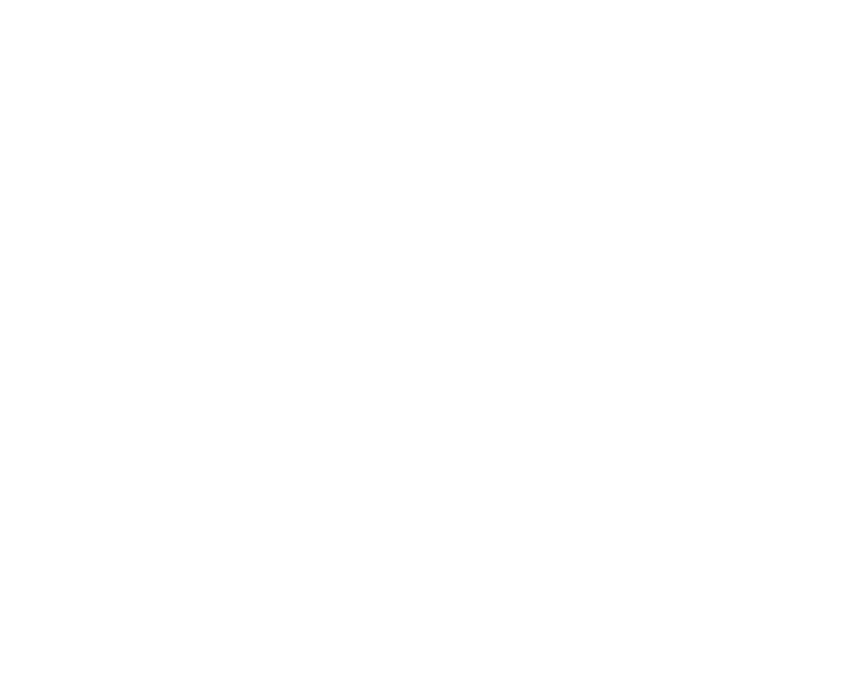
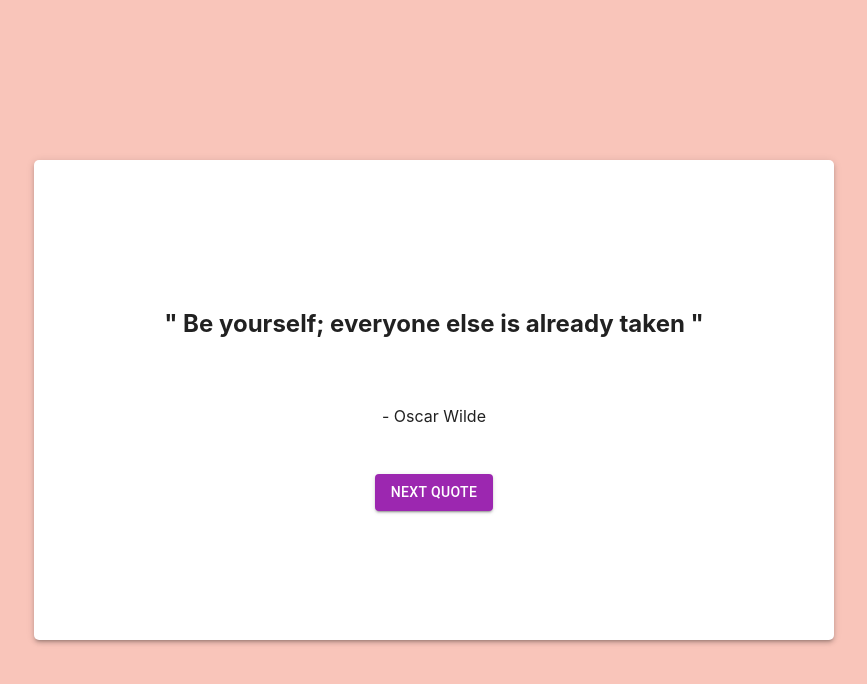
Before and after one commit to sandeshghadage/First_gitFork, a React (Create React App) app: page / in a window 1280 px wide. Shown: the top 684 px of the page, without its empty margins (206-1073 px from the left). Built offline with nearby package versions, Linux system fonts and the light colour scheme.

Commit message:
Random quote generator app

```diff
--- a/package.json
+++ b/package.json
@@ -3,6 +3,9 @@
   "version": "0.1.0",
   "private": true,
   "dependencies": {
+    "@emotion/react": "^11.11.0",
+    "@emotion/styled": "^11.11.0",
+    "@mui/material": "^5.13.1",
     "@testing-library/jest-dom": "^5.16.5",
     "@testing-library/react": "^13.4.0",
     "@testing-library/user-event": "^13.5.0",
--- a/src/App.js
+++ b/src/App.js
@@ -1,8 +1,13 @@
 import "./App.css";
 import React from "react";
+import QuoteGenerator from "./quoteGenerator/QuoteGenerator";
 
 function App() {
-  return <div></div>;
+  return (
+    <div>
+      <QuoteGenerator />
+    </div>
+  );
 }
 
 export default App;
--- /dev/null
+++ b/src/quoteGenerator/QuoteGenerator.jsx
@@ -0,0 +1,97 @@
+import React, { useState } from "react";
+import { Container, Box, Paper, Stack, Button } from "@mui/material";
+
+export default function QuoteGenerator() {
+  const [index, setIndex] = useState(0);
+
+  function handleClick() {
+    const random = Math.floor(Math.random() * 10 + 1);
+    setIndex(random);
+    console.log(random);
+  }
+
+  const quotes = [
+    {
+      quote: "Be yourself; everyone else is already taken",
+      writtenBy: "Oscar Wilde",
+    },
+    {
+      quote:
+        "I'm selfish, impatient and a little insecure. I make mistakes, I am out of control and at times hard to handle. But if you can't handle me at my worst, then you sure as hell don't deserve me at my best",
+      writtenBy: "Marilyn Monroe",
+    },
+    {
+      quote:
+        "Two things are infinite: the universe and human stupidity; and I'm not sure about the universe",
+      writtenBy: "Albert Einstein",
+    },
+    {
+      quote: "So many books, so little time",
+      writtenBy: "Frank Zappa",
+    },
+    {
+      quote: "A room without books is like a body without a soul",
+      writtenBy: "Marcus Tullius Cicero",
+    },
+    {
+      quote:
+        "Be who you are and say what you feel, because those who mind don't matter, and those who matter don't mind.",
+      writtenBy: "Bernard M. Baruch",
+    },
+    {
+      quote:
+        "You've gotta dance like there's nobody watching,Love like you'll never be hurt,Sing like there's nobody listening,And live like it's heaven on earth",
+      writtenBy: "William W. Purkey",
+    },
+    {
+      quote:
+        "You know you're in love when you can't fall asleep because reality is finally better than your dreams",
+      writtenBy: "Dr. Seuss",
+    },
+    {
+      quote: "You only live once, but if you do it right, once is enough",
+      writtenBy: "Mae West",
+    },
+    {
+      quote: "Be the change that you wish to see in the world",
+      writtenBy: "Mahatma Gandhi",
+    },
+    {
+      quote:
+        "I'm selfish, impatient and a little insecure. I make mistakes, I am out of control and at times hard to handle. But if you can't handle me at my worst, then you sure as hell don't deserve me at my best",
+      writtenBy: "Marilyn Monroe",
+    },
+  ];
+
+  return (
+    <Box
+      display="flex"
+      justifyContent="center"
+      alignItems="center"
+      minHeight="100vh"
+      backgroundColor="#f9c5ba"
+    >
+      <Paper
+        elevation={3}
+        sx={{
+          width: "50vw",
+          height: "40vh",
+          borderRadius: "5px",
+          border: "none",
+          display: "flex",
+          flexDirection: "column",
+          alignItems: "center",
+          justifyContent: "center",
+          gap: "3rem",
+          p: 10,
+        }}
+      >
+        <h2>" {quotes[index].quote} "</h2>
+        <div> - {quotes[index].writtenBy}</div>
+        <Button variant="contained" color="secondary" onClick={handleClick}>
+          Next Quote
+        </Button>
+      </Paper>
+    </Box>
+  );
+}
```
Also changed, not shown: src/quoteGenerator/QuoteData.jsx (added, +47 -0 lines), 1 other file (tests, documents, lock files or other folders).
